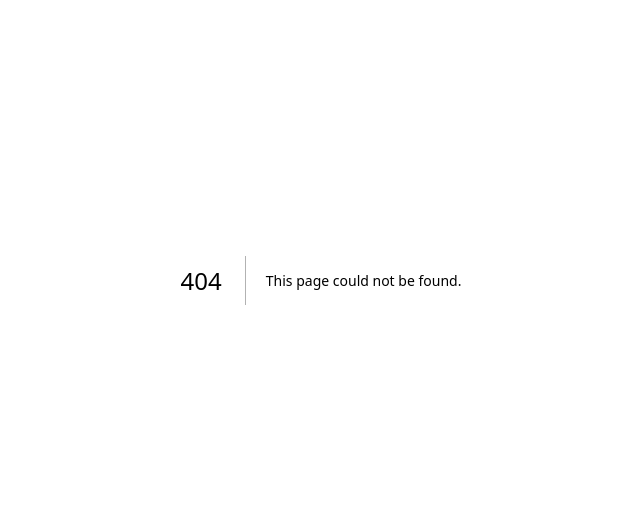
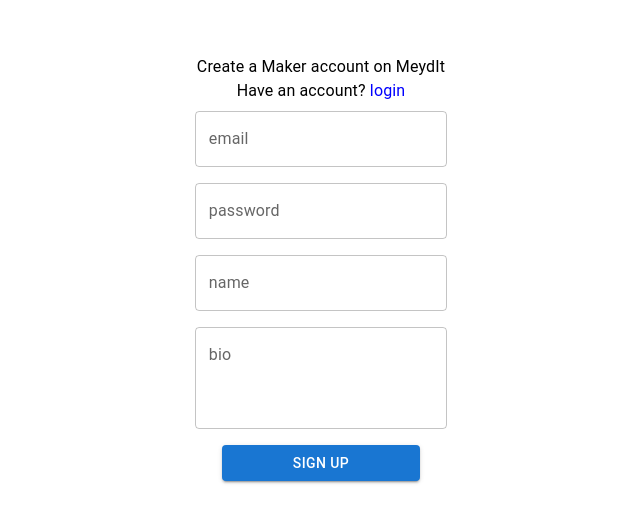
Before and after one commit to Emekarr/meydit-nextjs, a Next.js app: page /signup-maker in a window 1280 px wide. Before the commit this address had no page. Shown: the part 120-642 px from the top of the page, without its empty margins (319-959 px from the left). Built offline with nearby package versions, Linux system fonts and the light colour scheme.

Commit message:
signup and login maker

```diff
--- /dev/null
+++ b/app/login-maker/page.module.css
@@ -0,0 +1,26 @@
+.root {
+    background-color: white;
+    width: 100vw;
+    height: 100vh;
+    display: flex;
+    justify-content: center;
+    align-items: center;
+    color: black;
+    flex-direction: column;
+}
+
+.welcomeText {
+    font-size: 2rem;
+    text-align: center;
+}
+
+.form {
+    display: flex;
+    flex-direction: column;
+    justify-content: center;
+    align-items: center;
+}
+
+.highlight{
+    color: blue;
+}
--- /dev/null
+++ b/app/login-maker/page.tsx
@@ -0,0 +1,108 @@
+"use client";
+import { Box, Button, Stack, TextField, Typography } from "@mui/material";
+import styles from "./page.module.css";
+import Link from "next/link";
+import { useState } from "react";
+import { useRouter } from "next/navigation";
+import ShowAlertBox, { AlertType } from "../reuseables/alertBox";
+import MakerRequests from "../requests/maker";
+
+export interface LoginFields {
+  email: string;
+  password: string;
+}
+
+const LoginMaker = () => {
+  const router = useRouter();
+  const [formEntry, updateFormEntry] = useState<LoginFields>({
+    email: "",
+    password: "",
+  });
+  const handleUpdateFormEntry = (
+    event: React.ChangeEvent<HTMLInputElement>
+  ) => {
+    const { name, value } = event.target;
+    updateFormEntry((data) => ({ ...data, [name]: value }));
+  };
+  const [displayAlert, updateDisplayAlert] = useState<boolean>(false);
+  const [alertMsg, updateAlertMsg] = useState<
+    { msg: string; type: AlertType }[]
+  >([]);
+  return (
+    <div className={styles.root}>
+      <Typography className={styles.welcomeText}>
+        Login to your MeydIt Maker account
+      </Typography>
+      <Typography>
+        Don't have an account?{" "}
+        <Link href={"/signup-maker"} className={styles.highlight}>
+          sign up
+        </Link>
+      </Typography>
+      <Box
+        component="form"
+        sx={{
+          "& > :not(style)": { m: 1, width: "25ch" },
+        }}
+        noValidate
+        autoComplete="off"
+        className={styles.form}
+      >
+        <TextField
+          onChange={handleUpdateFormEntry}
+          className={styles.formField}
+          label="email"
+          variant="outlined"
+          name="email"
+        />
+        <TextField
+          onChange={handleUpdateFormEntry}
+          className={styles.formField}
+          label="password"
+          variant="outlined"
+          name="password"
+        />
+        <Button
+          variant="contained"
+          onClick={async () => {
+            const response = await MakerRequests.loginMaker(formEntry);
+            if (!response.success) {
+              if (response.errors) {
+                response.errors.forEach((e) => {
+                  updateAlertMsg([
+                    ...alertMsg,
+                    { msg: e, type: AlertType.error },
+                  ]);
+                });
+              } else {
+                updateAlertMsg([
+                  ...alertMsg,
+                  { msg: response.message, type: AlertType.error },
+                ]);
+              }
+              updateDisplayAlert(!displayAlert);
+            } else {
+              localStorage.setItem("profile", JSON.stringify(response.body));
+              router.push("/dashboard");
+            }
+          }}
+        >
+          Login
+        </Button>
+        {typeof displayAlert === "boolean" && (
+          <Stack
+            className={styles.errStack}
+            sx={{ width: "100%", height: "100%" }}
+            spacing={3}
+          >
+            {alertMsg.map((m, i) => {
+              return <ShowAlertBox key={i} message={m.msg} type={m.type} />;
+            })}
+          </Stack>
+        )}
+      </Box>
+    </div>
+  );
+};
+
+export default LoginMaker;
--- /dev/null
+++ b/app/requests/maker.ts
@@ -0,0 +1,41 @@
+import { LoginFields } from "../login/page";
+import RemoteRepository from "../services/network/RemoteRepository";
+import { SignupMakerFields } from "../signup-maker/page";
+import { ServerResponse, MakerType } from "./type";
+
+export default abstract class MakerRequests {
+  static async createMakerAccount(
+    payload: SignupMakerFields
+  ): Promise<ServerResponse<MakerType | null>> {
+    try {
+      const response: ServerResponse<MakerType | null> =
+        await RemoteRepository.ns.post("/auth/maker", payload, {});
+      return response;
+    } catch (err: any) {
+      return {
+        message: err.message,
+        success: false,
+        errors: null,
+        body: null,
+      };
+    }
+  }
+
+  static async loginMaker(
+    payload: LoginFields
+  ): Promise<ServerResponse<MakerType | null>> {
+    try {
+      const response: ServerResponse<MakerType | null> =
+        await RemoteRepository.ns.post("/maker/login", payload, {});
+      return response;
+    } catch (err: any) {
+      const pay = {
+        message: err.message,
+        success: false,
+        errors: null,
+        body: null,
+      };
+      return pay;
+    }
+  }
+}
--- /dev/null
+++ b/app/signup-maker/page.module.css
@@ -0,0 +1,26 @@
+.root {
+  background-color: white;
+  width: 100vw;
+  height: 100vh;
+  display: flex;
+  justify-content: center;
+  align-items: center;
+  color: black;
+  flex-direction: column;
+}
+
+.welcomeText {
+  font-size: 2rem;
+  text-align: center;
+}
+
+.form {
+  display: flex;
+  flex-direction: column;
+  justify-content: center;
+  align-items: center;
+}
+
+.highlight {
+  color: blue;
+}
--- /dev/null
+++ b/app/signup-maker/page.tsx
@@ -0,0 +1,130 @@
+"use client";
+import { Box, Button, Stack, TextField, Typography } from "@mui/material";
+import styles from "./page.module.css";
+import Link from "next/link";
+import { useState } from "react";
+import ShowAlertBox, { AlertType } from "../reuseables/alertBox";
+import { useRouter } from "next/navigation";
+import MakerRequests from "../requests/maker";
+
+export interface SignupMakerFields {
+  email: string;
+  password: string;
+  name: string;
+  bio: string | null;
+}
+
+const SignUpMaker = () => {
+  const router = useRouter();
+  const [formEntry, updateFormEntry] = useState<SignupMakerFields>({
+    email: "",
+    password: "",
+    bio: null,
+    name: "",
+  });
+
+  const [displayAlert, updateDisplayAlert] = useState<boolean>(false);
+  const [alertMsg, updateAlertMsg] = useState<
+    { msg: string; type: AlertType }[]
+  >([]);
+
+  const handleUpdateFormEntry = (
+    event: React.ChangeEvent<HTMLInputElement>
+  ) => {
+    const { name, value } = event.target;
+    updateFormEntry((data) => ({ ...data, [name]: value }));
+  };
+  return (
+    <div className={styles.root}>
+      <Typography className={styles.welcomeText}>
+        Create a Maker account on MeydIt
+      </Typography>
+      <Typography>
+        Have an account?{" "}
+        <Link href={"/login-maker"} className={styles.highlight}>
+          login
+        </Link>
+      </Typography>
+      <Box
+        component="form"
+        sx={{
+          "& > :not(style)": { m: 1, width: "25ch" },
+        }}
+        noValidate
+        autoComplete="off"
+        className={styles.form}
+      >
+        <TextField
+          onChange={handleUpdateFormEntry}
+          className={styles.formField}
+          label="email"
+          variant="outlined"
+          name="email"
+        />
+        <TextField
+          onChange={handleUpdateFormEntry}
+          className={styles.formField}
+          label="password"
+          variant="outlined"
+          name="password"
+        />
+        <TextField
+          onChange={handleUpdateFormEntry}
+          className={styles.formField}
+          label="name"
+          variant="outlined"
+          name="name"
+        />
+        <TextField
+          onChange={handleUpdateFormEntry}
+          className={styles.formField}
+          label="bio"
+          variant="outlined"
+          multiline
+          rows={3}
+          name="bio"
+        />
+        <Button
+          variant="contained"
+          onClick={async () => {
+            const response = await MakerRequests.createMakerAccount(formEntry);
+            if (!response.success) {
+              if (response.errors) {
+                response.errors.forEach((e) => {
+                  updateAlertMsg([
+                    ...alertMsg,
+                    { msg: e, type: AlertType.error },
+                  ]);
+                });
+              } else {
+                updateAlertMsg([
+                  ...alertMsg,
+                  { msg: response.message, type: AlertType.error },
+                ]);
+              }
+              updateDisplayAlert(!displayAlert);
+            } else {
+              localStorage.setItem("profile", JSON.stringify(response.body));
+              router.push("/dashboard");
+            }
+          }}
+        >
+          Sign Up
+        </Button>
+        {typeof displayAlert === "boolean" && (
+          <Stack
+            className={styles.errStack}
+            sx={{ width: "100%", height: "100%" }}
+            spacing={3}
+          >
+            {alertMsg.map((m, i) => {
+              return <ShowAlertBox key={i} message={m.msg} type={m.type} />;
+            })}
+          </Stack>
+        )}
+      </Box>
+    </div>
+  );
+};
+
+export default SignUpMaker;
```
Also changed, not shown: app/dashboard/page.tsx (+7 -5 lines), app/requests/type.ts (+8 -0 lines).
